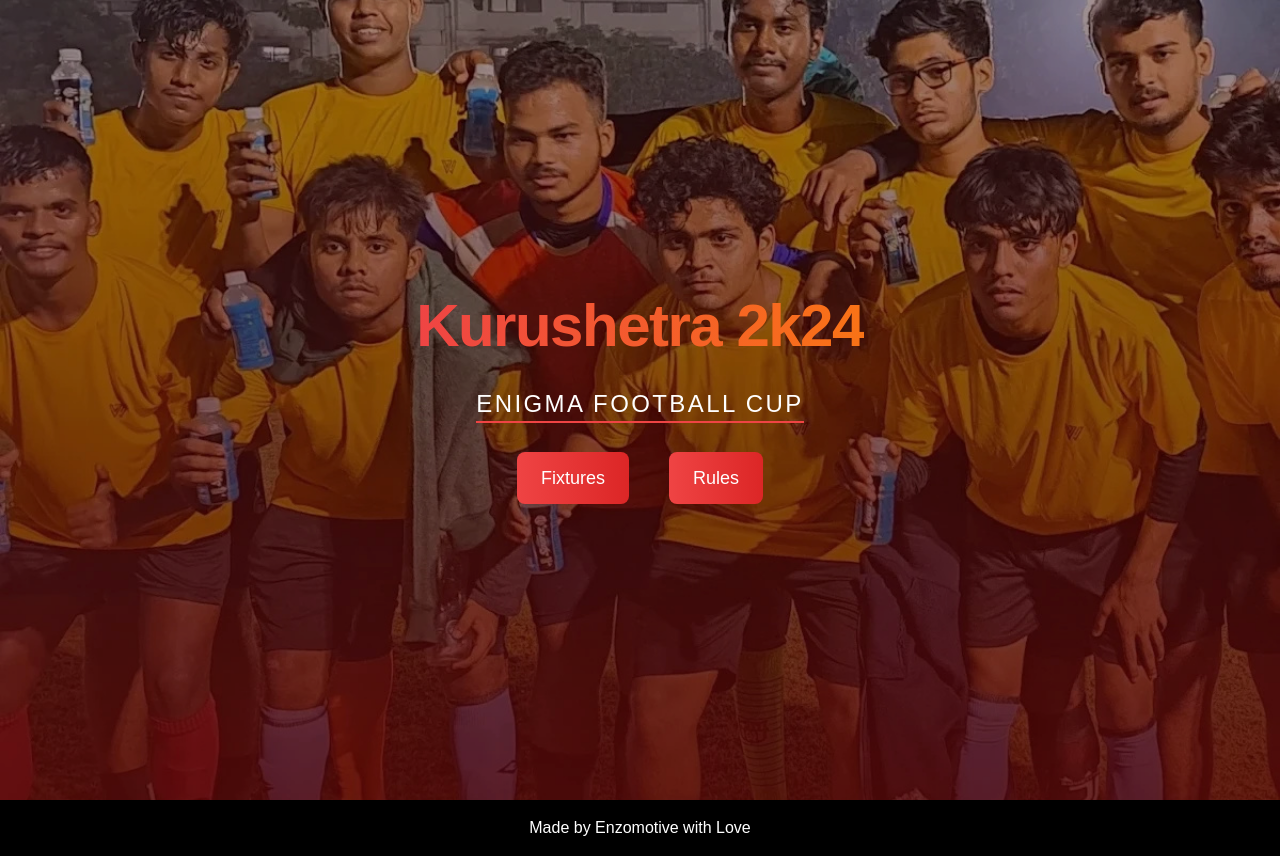
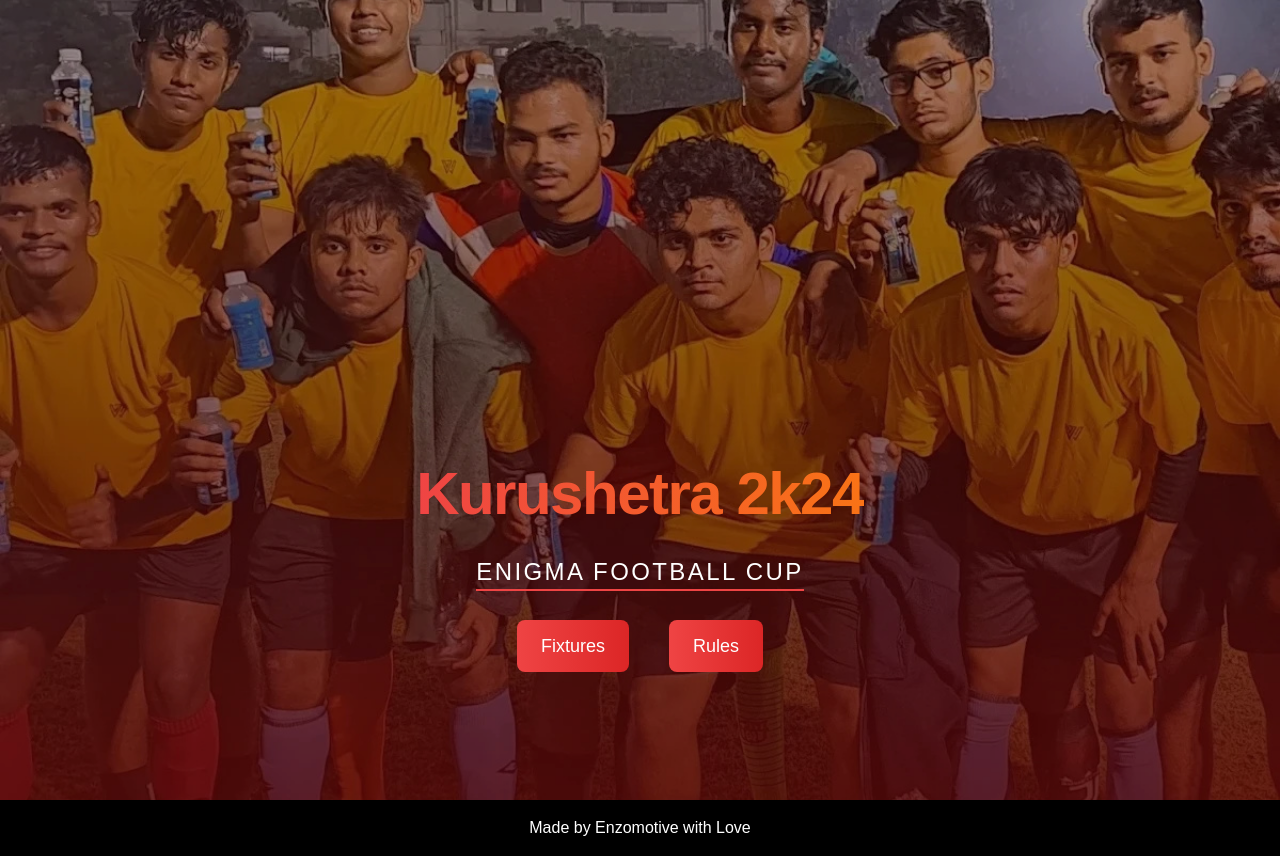
Before and after one commit to ENZOMOTIVE/NFC-2k25, a Next.js app in the folder nfc-25/: page / in a window 1280 px wide. Built offline with nearby package versions, Linux system fonts and the light colour scheme.

Commit message:
Updated designs

```diff
--- a/nfc-25/app/pages/Hero/hero.tsx
+++ b/nfc-25/app/pages/Hero/hero.tsx
@@ -12,7 +12,7 @@ export default function Hero() {
         objectFit="cover"
         priority
       />
-      <div className="absolute inset-0 flex flex-col justify-center items-center text-white space-y-8 bg-black/30">
+      <div className="absolute inset-0 flex flex-col justify-end pb-32 items-center text-white space-y-8 bg-black/30">
         <h1 className="text-6xl font-bold tracking-tight animate-fade-in-down text-center">
           <span className="bg-gradient-to-r from-red-500 to-orange-500 text-transparent bg-clip-text">
             Kurushetra 2k24
```
